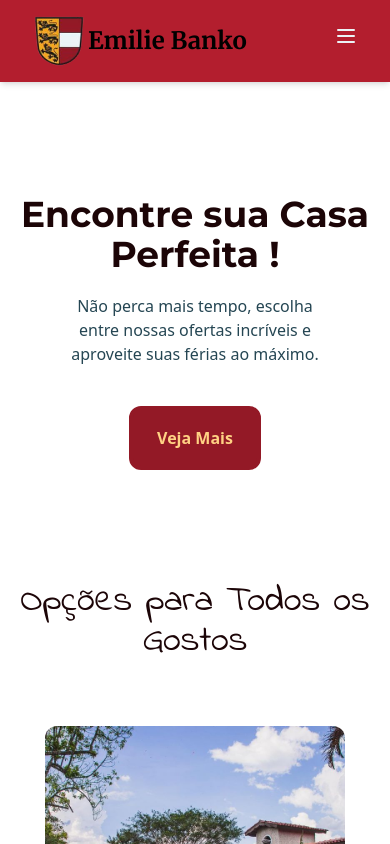
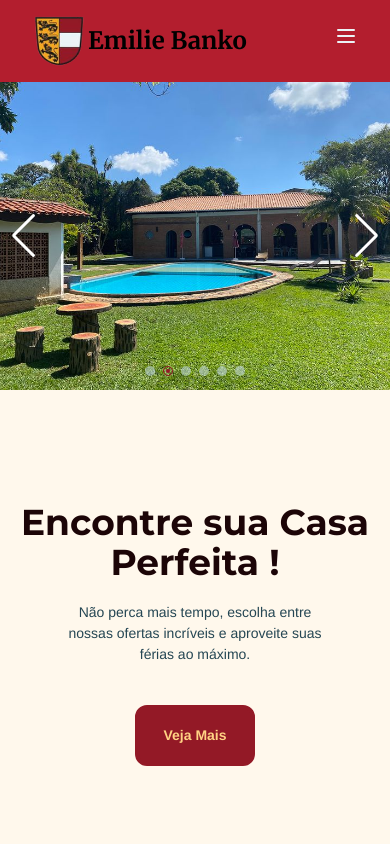
Before and after one commit to kaykypaulinoalvesdossantos/EmilieBanko, a Next.js app: page / in a window 390 px wide. Shown: the top 844 px of the page. Built offline with nearby package versions, Linux system fonts and the light colour scheme.

Commit message:
Slider Full Home + Correção de BUG de resposividade

```diff
--- a/package.json
+++ b/package.json
@@ -21,6 +21,7 @@
     "postcss": "8.4.24",
     "react": "18.2.0",
     "react-dom": "18.2.0",
+    "swiper": "^9.4.1",
     "tailwindcss": "3.3.2",
     "typescript": "5.1.3"
   },
--- a/src/app/Components/SubComponents/About/Maps.tsx
+++ b/src/app/Components/SubComponents/About/Maps.tsx
@@ -51,7 +51,7 @@ export default function Maps() {
 
   return (
     <div className="relative">
-      <div className="absolute right-[114px] top-[150px] z-10 flex h-[400px] w-[400px] flex-col items-center justify-center rounded-[30px]  bg-white shadow-mapBoxShadow max-lg:right-[99px]  max-lg:top-[75px]  max-lg:h-[350px] max-lg:w-[350px] max-md:right-[63px] max-md:top-[75px] max-md:h-[300px] max-md:w-[300px] max-sm:right-[46px] max-sm:top-[84px] max-sm:h-[250px] max-sm:w-[300px]">
+      <div className="absolute right-[114px] top-[150px] z-10 flex h-[400px] w-[400px] flex-col items-center justify-center rounded-[30px]  bg-white shadow-mapBoxShadow max-lg:right-[99px]  max-lg:top-[75px]  max-lg:h-[350px] max-lg:w-[350px] max-md:right-[63px] max-md:top-[75px] max-md:h-[300px] max-md:w-[300px] max-sm:right-[46px] max-sm:top-[84px] max-sm:h-[250px] max-sm:w-[300px] max-[320px]:left-[1%] max-[320px]:right-[1%]   ">
         <MapPin className="max-lg:[76px] h-20 w-[70px] text-ColorMap max-lg:w-[61px] max-md:h-[65px] max-md:w-[52px]" />
         <h1 className="font_montserrat max-lg:[295px] mb-14 mt-6 w-[340px] text-center text-xl font-medium text-textColor max-lg:mb-5 max-lg:mt-6 max-md:mb-8 max-md:mt-3 max-md:w-[259px] max-sm:mb-[50px] max-sm:mt-2 max-sm:w-[269px] max-sm:text-base ">
           Rua Arnóbio Caldeira Franco, 491 Santa Cruz de Minas , MG - CEP
--- a/src/app/Components/SubComponents/About/Welcome.tsx
+++ b/src/app/Components/SubComponents/About/Welcome.tsx
@@ -2,12 +2,12 @@ import Link from 'next/link'
 
 export default function Welcome() {
   return (
-    <div className="my-24 flex items-center justify-center space-x-24 max-sm:space-x-0">
+    <div className="my-24 flex items-center justify-center space-x-24 text-center max-sm:flex-col max-sm:space-x-0">
       <h2 className="font_montserrat w-[370px] text-4xl font-bold text-textColor max-md:w-[240px] max-md:text-xl ">
         Sejam bem-vindos à Emilie Banko
       </h2>
       <div className="text-center">
-        <p className="mb-5  w-[700px] text-center  max-lg:w-[500px] max-md:w-[450px] max-sm:w-[340px]">
+        <p className="mb-5  w-[700px] text-center  max-lg:w-[500px] max-md:w-[450px] max-sm:w-[340px] max-[320px]:w-[300px]">
           Bem-vindo à Emilie Banko, a empresa líder em aluguel de casa por
           temporada para eventos especiais! Somos especializados em fornecer
           espaços únicos e acolhedores para casamentos, aniversários, reuniões e
@@ -19,7 +19,7 @@ export default function Welcome() {
           momentos especiais ganham vida!
         </p>
         <Link href={'/accommodations'}>
-          <button className="font_inter rounded-xl border-4  border-bgButton bg-bgButton px-6 py-4 font-bold text-textButton  hover:border-solid hover:bg-transparent ">
+          <button className="font_inter rounded-xl border-4 border-bgButton  bg-bgButton px-6 py-4 font-bold text-textButton hover:border-solid hover:bg-transparent max-sm:px-3 max-sm:py-2 max-sm:text-sm ">
             Conheça Nossas Acomodações
           </button>
         </Link>
--- a/src/app/Components/SubComponents/Accommodations/YouWillBeDelighted.tsx
+++ b/src/app/Components/SubComponents/Accommodations/YouWillBeDelighted.tsx
@@ -3,10 +3,10 @@ import Link from 'next/link'
 export default function YouWillBeDelighted() {
   return (
     <div className="mt-24 flex flex-col items-center justify-center">
-      <h2 className="font_montserrat text-6xl font-bold text-pColorDarkRed max-lg:text-5xl max-md:text-4xl  ">
+      <h2 className="font_montserrat text-center text-6xl font-bold text-pColorDarkRed max-lg:text-5xl max-md:text-4xl   ">
         Você irá se encantar!
       </h2>
-      <p className=" mb-12 mt-8 w-[1220px] text-center text-2xl font-normal text-pColorDarkRed max-lg:w-[900px] max-lg:text-base max-md:mt-5 max-md:w-[700px] max-md:text-sm max-sm:mb-4 max-sm:mt-4 max-sm:w-[550px]">
+      <p className=" mb-12 mt-8 w-[1000px] text-center text-2xl font-normal text-pColorDarkRed max-lg:w-[750px] max-lg:text-base max-md:mt-5 max-md:w-[650px] max-md:text-sm max-sm:mb-4 max-sm:mt-4 max-sm:w-[350px]">
         Nossas acomodações na são cuidadosamente projetadas para oferecer o
         máximo de conforto aos nossos hóspedes. Com vários quartos bem decorados
         e mobiliados, garantimos uma estadia aconchegante e relaxante. Cada
--- /dev/null
+++ b/src/app/Components/SubComponents/Home/SliderFull/SliderFull.tsx
@@ -0,0 +1,71 @@
+'use client'
+// Import Swiper React components
+import { Swiper, SwiperSlide } from 'swiper/react'
+import Img1 from '@/../public/Img/327691101_573498604637961_7227717472882833476_n.jpg'
+import Img2 from '@/../public/Img/342382278_781197200278115_4843577159691609571_n.jpg'
+import Img3 from '@/../public/Img/342891309_764203442017313_4794134935596876602_n.jpg'
+import Img4 from '@/../public/Img/343988232_765406565327357_4539106254967777224_n.jpg'
+import Img5 from '@/../public/Img/344383232_1423682238388471_2488840116323363720_n.jpg'
+import Img6 from '@/../public/Img/344447923_645953874013904_5207765799423200006_n.jpg'
+
+// Import Swiper styles
+import 'swiper/css'
+import 'swiper/css/pagination'
+import 'swiper/css/navigation'
+
+import './styles.css'
+
+// import required modules
+import { Autoplay, Pagination, Navigation } from 'swiper'
+import Image from 'next/image'
+export default function SliderFull() {
+  const Imgs = [
+    {
+      URL: Img1,
+    },
+    {
+      URL: Img2,
+    },
+    {
+      URL: Img3,
+    },
+    {
+      URL: Img4,
+    },
+    {
+      URL: Img5,
+    },
+    {
+      URL: Img6,
+    },
+  ]
+  return (
+    <>
+      <Swiper
+        slidesPerView={1}
+        spaceBetween={30}
+        centeredSlides={true}
+        loop={true}
+        autoplay={{
+          delay: 2500,
+          disableOnInteraction: false,
+        }}
+        pagination={{
+          clickable: true,
+        }}
+        navigation={true}
+        modules={[Autoplay, Pagination, Navigation]}
+        className="mySwiper "
+      >
+        {Imgs.map((IMG, Index) => (
+          <SwiperSlide
+            key={Index}
+            className="!h-[695px] object-cover text-white max-lg:!h-[495px] max-md:!h-[370px] max-sm:!h-[308px]"
+          >
+            <Image src={IMG.URL} alt="" />
+          </SwiperSlide>
+        ))}
+      </Swiper>
+    </>
+  )
+}
--- /dev/null
+++ b/src/app/Components/SubComponents/Home/SliderFull/styles.css
@@ -0,0 +1,108 @@
+#SliderFull {
+    height: 100%;
+  }
+  html,
+  body {
+    position: relative;
+    height: 100vh;
+  }
+
+  body {
+    background: #eee;
+    font-family: Helvetica Neue, Helvetica, Arial, sans-serif;
+    font-size: 14px;
+    color: #000;
+    margin: 0;
+    padding: 0;
+  }
+
+  .swiper {
+    width: 100%;
+    height: 100%;
+  }
+
+  .swiper-slide {
+    text-align: center;
+    font-size: 18px;
+    background: #fff;
+
+    /* Center slide text vertically */
+    display: flex;
+    justify-content: center;
+    align-items: center;
+  }
+
+  .swiper-slide img {
+    display: block;
+    width: 100%;
+    height: 100%;
+    object-fit: cover;
+  }
+
+  .swiper {
+    margin-left: auto;
+    margin-right: auto;
+  }
+  .swiper-pagination-bullet {
+    background-color: #C2DAE3BF !important;
+    opacity: 0.75 !important;
+    width: 20px !important;
+    height: 20px !important;
+
+  }
+
+  .swiper-pagination-bullet-active {
+    background-color:transparent !important;
+    border: solid #931926 1px !important;
+    opacity: 1 !important;
+    position: relative;
+  }
+
+  .swiper-pagination-bullet-active:before {
+    content: "";
+    width: 10px;
+    height: 10px;
+    border-radius: 50%;
+    background-color: #931926;
+    position: absolute;
+    top: 50%;
+    left: 50%;
+    transform: translate(-50%, -50%);
+  }
+
+  .swiper-pagination-bullet:hover {
+    opacity: 1 !important;
+  }
+
+.swiper-button-prev {
+  color: #ffffff;
+}
+
+.swiper-button-next {
+  color: #ffffff;
+}
+
+
+@media screen and (max-width: 1024px) {
+  .swiper-pagination-bullet {
+    width: 15px !important;
+    height: 15px !important;
+  }
+
+  .swiper-pagination-bullet-active:before {
+    width: 7px;
+    height: 7px;
+  }
+}
+
+@media screen and (max-width: 768px) {
+  .swiper-pagination-bullet {
+    width: 10px !important;
+    height: 10px !important;
+  }
+
+  .swiper-pagination-bullet-active:before {
+    width: 4px;
+    height: 4px;
+  }
+}
--- a/src/app/layout.tsx
+++ b/src/app/layout.tsx
@@ -9,7 +9,7 @@ export const metadata = {
 export default function RootLayout({ children }: { children: ReactNode }) {
   return (
     <html lang="pt-BR">
-      <body>{children}</body>
+      <body className="bg-bodyBg">{children}</body>
     </html>
   )
 }
--- a/src/app/page.tsx
+++ b/src/app/page.tsx
@@ -3,12 +3,14 @@ import NavBar from './Components/NavBar'
 import FindyourPerfectHome from './Components/SubComponents/Home/FindyourPerfectHome'
 import OptionsForAllTastes from './Components/SubComponents/Home/OptionsForAllTastes'
 import ReserveNow from './Components/SubComponents/Home/ReserveNow'
+import SliderFull from './Components/SubComponents/Home/SliderFull/SliderFull'
 
 export default function Page() {
   return (
     <>
       <NavBar />
       <main>
+        <SliderFull />
         <FindyourPerfectHome />
         <OptionsForAllTastes />
         <ReserveNow />
--- a/tailwind.config.js
+++ b/tailwind.config.js
@@ -13,6 +13,7 @@ module.exports = {
           'conic-gradient(from 180deg at 50% 50%, var(--tw-gradient-stops))',
       },
       colors: {
+        bodyBg: '#FFF8EC',
         bgNavBar: '#B31E2E',
         whiteColor: '#EBF3F6',
         hoverWhiteColor: '#6FA8BE',
@@ -26,6 +27,7 @@ module.exports = {
         ColorMap: '#D32437',
         pColorDarkRed: '#410B10',
       },
+      important: true,
       boxShadow: {
         navBarShadow: '0px 0px 30000px 20000px rgba(0, 0, 0, 0.30)',
         mapBoxShadow: '-10px 10px 30px 7px rgba(47, 8, 12, 0.30);',
```
Also changed, not shown: src/app/Components/SubComponents/About/Contact.tsx (+7 -7 lines), src/app/Components/SubComponents/Home/OptionsForAllTastes.tsx (+4 -4 lines), 1 other file (tests, documents, lock files or other folders).
